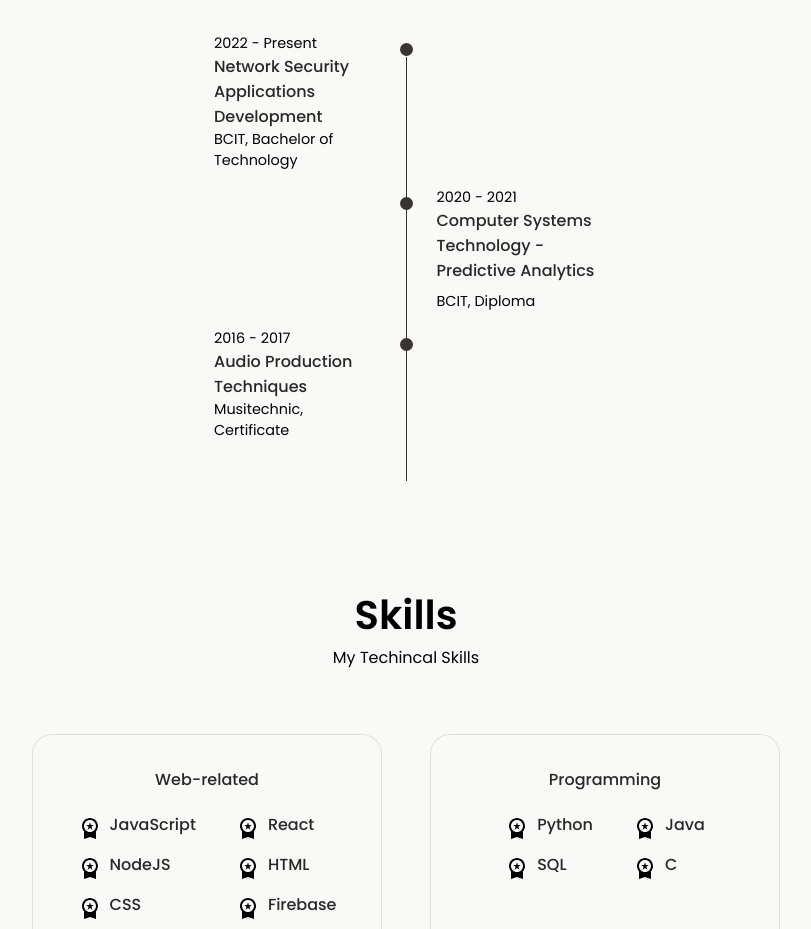
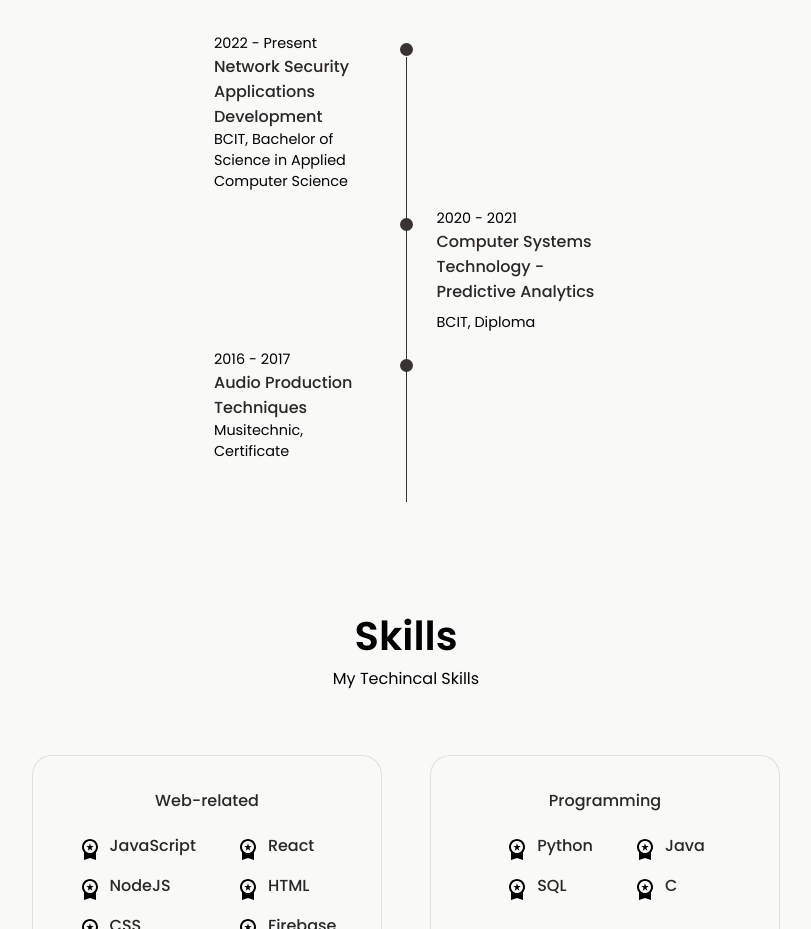
Before and after one commit to seungyoon95/portfolio-website, a React (Create React App) app: page / in a window 1280 px wide. Shown: the part 2046-2975 px from the top of the page, without its empty margins (234-1045 px from the left). Built offline with nearby package versions, Linux system fonts and the light colour scheme.

Commit message:
education updated

```diff
--- a/src/components/about/Bar.jsx
+++ b/src/components/about/Bar.jsx
@@ -59,7 +59,7 @@ const Bar = () => {
                   Network Security Applications Development
                 </h3>
                 <span className="bar-subtitle">
-                  BCIT, Bachelor of Technology
+                  BCIT, Bachelor of Science in Applied Computer Science
                 </span>
               </div>
 
```
